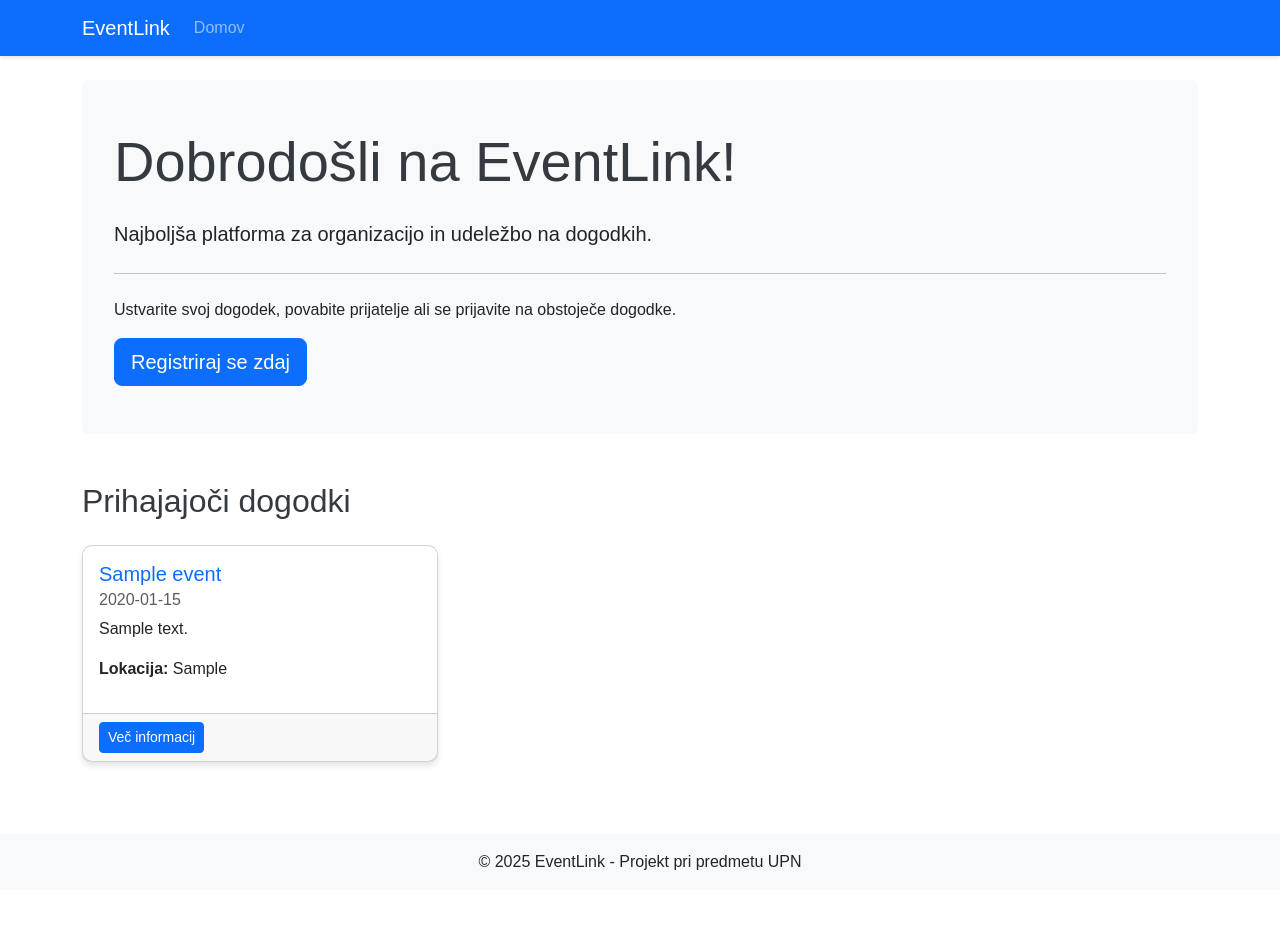
After one commit to Asparagus072/UPN, a Flask app: page / in a window 1280 px wide. The commit adds this page. Run offline with Flask 3, Linux system fonts and the light colour scheme; tables that the repository leaves empty hold one stand-in row (values such as "Sample post").

Commit message:
upd: dodajanje login ter ustvarjanje home (registration se vedno ne dela, sem blizu)

```diff
--- a/EventLink/app.py
+++ b/EventLink/app.py
@@ -80,6 +80,31 @@ def register():
 
     return render_template('register.html')
 
+
+
+@app.route('/login', methods=['GET', 'POST'])
+def login():
+    if request.method == 'POST':
+        login_id = request.form['login_id']
+        password = request.form['password']
+
+        db = get_db()
+        # preverimo, če je vnos e-poštni naslov ali uporabniško ime
+        cursor = db.execute('SELECT * FROM users WHERE email = ? OR username = ?', (login_id, login_id))
+        user = cursor.fetchone()
+
+        if not user or not check_password_hash(user['password'], password):
+            flash('Napačen e-poštni naslov/uporabniško ime ali geslo!', 'danger')
+            return render_template('login.html')
+
+        # Uspešna prijava
+        session['user_id'] = user['id']
+        session['username'] = user['username']
+        flash(f'Dobrodošli, {user["username"]}!', 'success')
+        return redirect(url_for('home'))
+
+    return render_template('login.html')
+
 # shema baze
 def create_schema_file():
     schema = '''
--- a/EventLink/static/css/style.css
+++ b/EventLink/static/css/style.css
@@ -0,0 +1,67 @@
+/* Splošni stili */
+body {
+    font-family: 'Arial', sans-serif;
+    padding-bottom: 50px;
+}
+
+/* Stili za kartice z dogodki */
+.card {
+    transition: transform 0.3s ease;
+    border-radius: 10px;
+    box-shadow: 0 4px 6px rgba(0, 0, 0, 0.1);
+}
+
+.card:hover {
+    transform: translateY(-5px);
+}
+
+.card-title {
+    color: #0d6efd;
+}
+
+/* Stili za gumb */
+.btn-primary {
+    background-color: #0d6efd;
+    border-color: #0d6efd;
+}
+
+.btn-primary:hover {
+    background-color: #0b5ed7;
+    border-color: #0a58ca;
+}
+
+/* Stili za jumbotron */
+.jumbotron {
+    padding: 2rem;
+    border-radius: 10px;
+    background-color: #f8f9fa;
+}
+
+/* Stili za navigacijo */
+.navbar {
+    box-shadow: 0 2px 4px rgba(0, 0, 0, 0.1);
+}
+
+/* Stili za noge strani */
+footer {
+    position: relative;
+    margin-top: 2rem;
+    width: 100%;
+}
+
+/* Stili za obvestila */
+.alert {
+    border-radius: 8px;
+}
+
+/* Stili za obrazce */
+.form-control:focus {
+    border-color: #0d6efd;
+    box-shadow: 0 0 0 0.25rem rgba(13, 110, 253, 0.25);
+}
+
+/* Stili za naslove */
+h1, h2, h3, h4 {
+    margin-bottom: 1.5rem;
+    color: #343a40;
+}
--- a/EventLink/templates/base.html
+++ b/EventLink/templates/base.html
@@ -9,7 +9,7 @@
     <link rel="stylesheet" href="{{ url_for('static', filename='css/style.css') }}">
 </head>
 <body>
-    <!-- navigstion -->
+    <!-- navigation -->
     <nav class="navbar navbar-expand-lg navbar-dark bg-primary">
         <div class="container">
             <a class="navbar-brand" href="{{ url_for('home') }}">EventLink</a>
--- /dev/null
+++ b/EventLink/templates/home.html
@@ -0,0 +1,49 @@
+{% extends 'base.html' %}
+
+{% block title %}Domov{% endblock %}
+
+{% block content %}
+<div class="jumbotron py-5 bg-light rounded">
+    <h1 class="display-4">Dobrodošli na EventLink!</h1>
+    <p class="lead">Najboljša platforma za organizacijo in udeležbo na dogodkih.</p>
+    <hr class="my-4">
+    <p>Ustvarite svoj dogodek, povabite prijatelje ali se prijavite na obstoječe dogodke.</p>
+    {% if 'user_id' not in session %}
+    <a href="{{ url_for('register') }}" class="btn btn-primary btn-lg">Registriraj se zdaj</a>
+    {% else %}
+    <a href="#" class="btn btn-success btn-lg">Ustvari dogodek</a>
+    {% endif %}
+</div>
+
+<div class="mt-5">
+    <h2>Prihajajoči dogodki</h2>
+    <div class="row">
+        {% if events %}
+            {% for event in events %}
+            <div class="col-md-4 mb-4">
+                <div class="card h-100">
+                    <div class="card-body">
+                        <h5 class="card-title">{{ event['title'] }}</h5>
+                        <h6 class="card-subtitle mb-2 text-muted">{{ event['date'] }}</h6>
+                        <p class="card-text">{{ event['description'] }}</p>
+                        <p><strong>Lokacija:</strong> {{ event['location'] }}</p>
+                    </div>
+                    <div class="card-footer">
+                        <a href="#" class="btn btn-primary btn-sm">Več informacij</a>
+                        {% if 'user_id' in session %}
+                        <a href="#" class="btn btn-success btn-sm">Prijavi se</a>
+                        {% endif %}
+                    </div>
+                </div>
+            </div>
+            {% endfor %}
+        {% else %}
+            <div class="col-12">
+                <div class="alert alert-info">
+                    Trenutno ni prihajajočih dogodkov.
+                </div>
+            </div>
+        {% endif %}
+    </div>
+</div>
+{% endblock %}
```
Also changed, not shown: EventLink/templates/login.html (added, +39 -0 lines).
